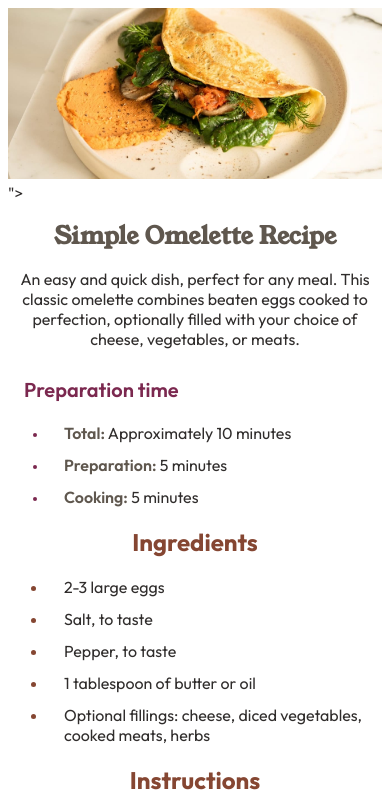
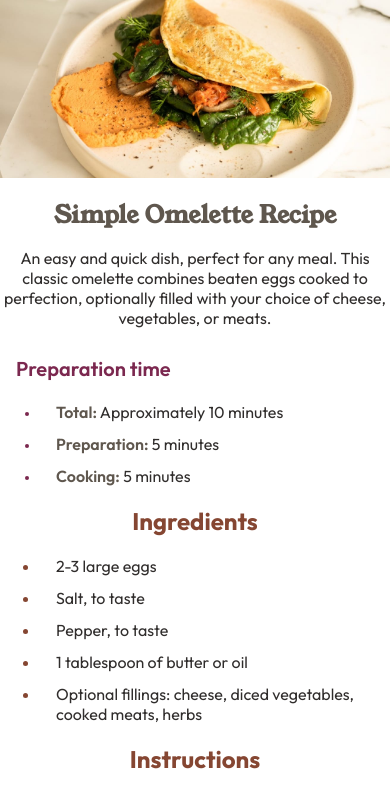
Before and after one commit to Aaron-193/recipe-page-main, a plain HTML site: page index.html in a window 390 px wide. Shown: the top 791 px of the page. Drawn offline with Linux system fonts and the light colour scheme.

Commit message:
Fix image tag syntax and reset padding/margin for main and body elements

```diff
--- a/index.html
+++ b/index.html
@@ -15,7 +15,7 @@
   <main>
     <article class="omelette-recipe">
       <figure>
-        <img class="omelette-image" src="./assets/images/image-omelette.jpeg" alt="A folded omelette stuffed with fresh herbs and vegetables on a plate">">
+        <img class="omelette-image" src="./assets/images/image-omelette.jpeg" alt="A folded omelette stuffed with fresh herbs and vegetables on a plate">
       </figure>
       <section id="recipe-introduction-section">
         <h1 class="recipe-title">Simple Omelette Recipe</h1>
--- a/styles/style.css
+++ b/styles/style.css
@@ -138,12 +138,21 @@ figure{
     body {
         background-color: var(--white);
     }
+    main,
+    body  {
+        padding: 0;
+        margin: 0;
+    }
     .omelette-recipe {
         padding: 0;
         border-radius: 0;
     }
+    figure {
+        border-radius: 0;
+    }
     .omelette-image {
         border-radius: 0;
+        object-fit: cover;
     }
     .nutrient-value-table {
         max-width: 100%;
```
